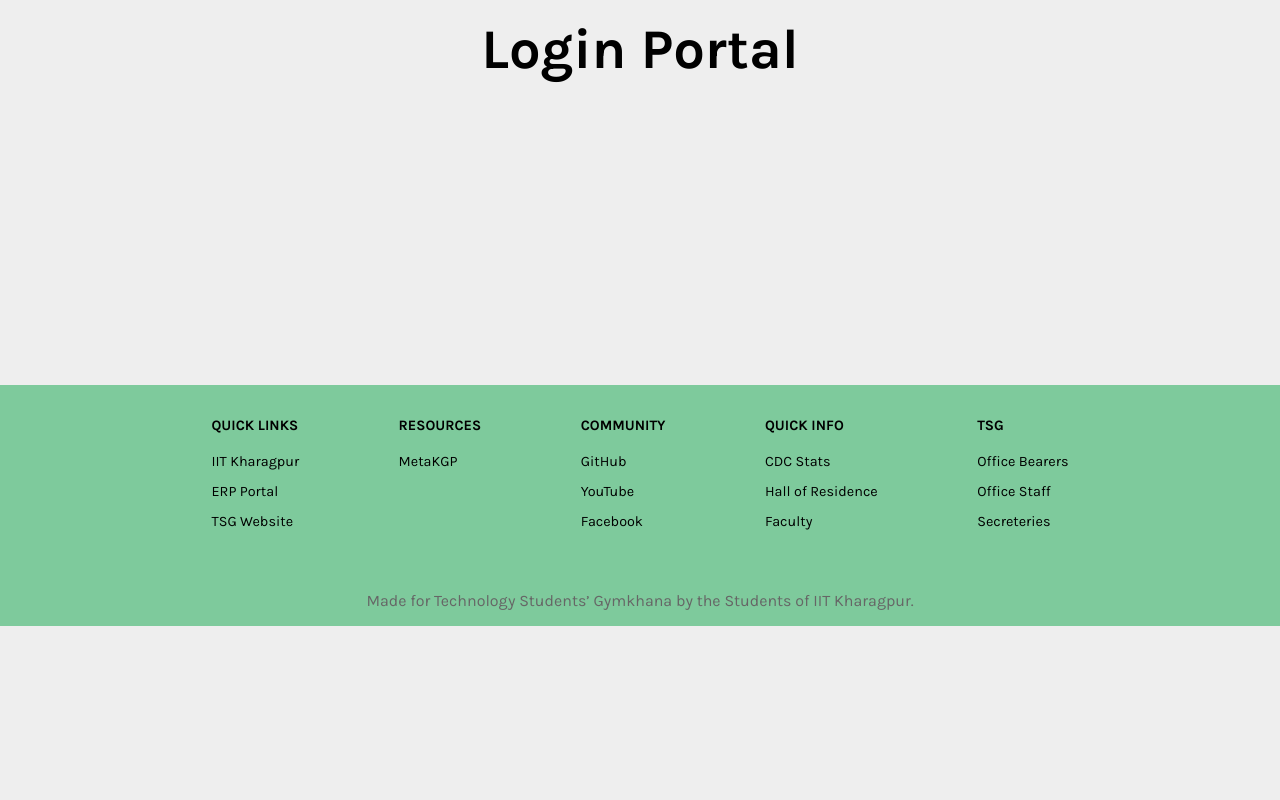
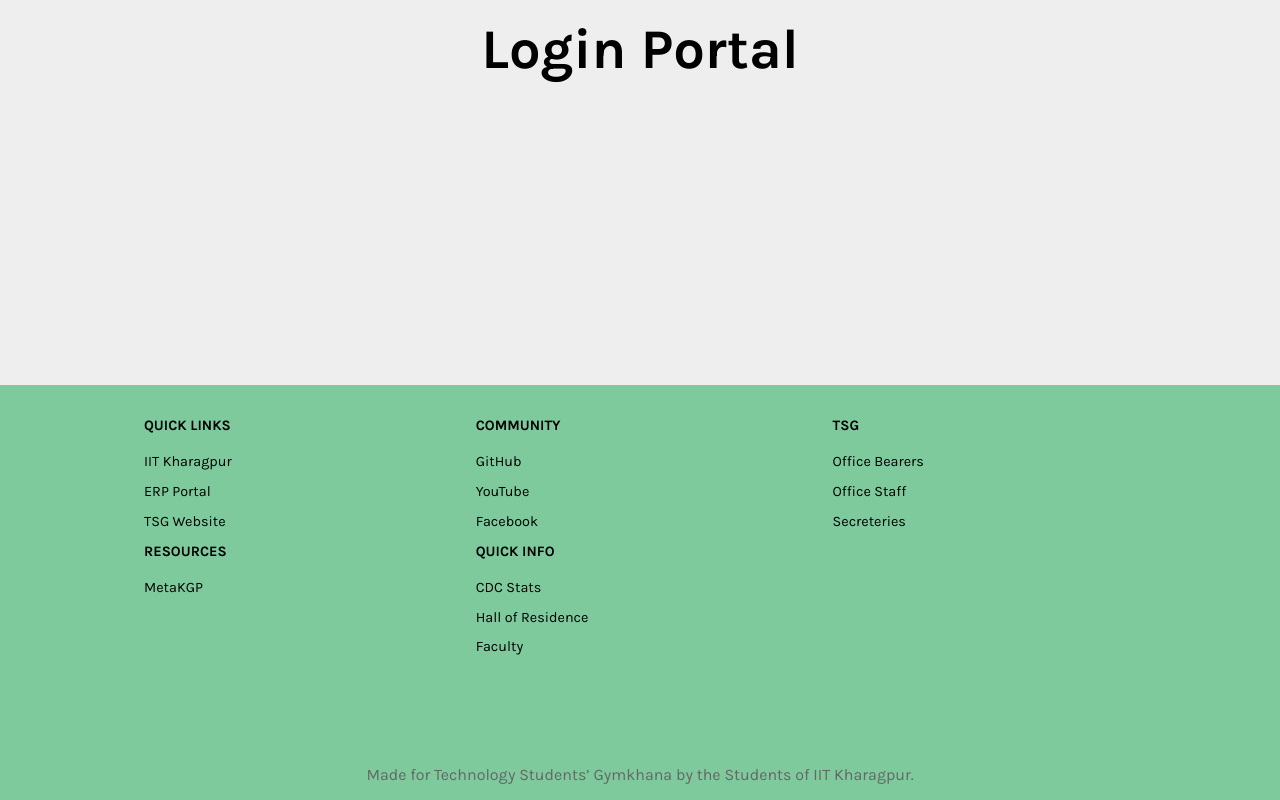
Before and after one commit to Hack-TeeEssGee/frontend, a React (Create React App) app: page / in a window 1280 px wide. Shown: the part 1935-2735 px from the top of the page. Before the commit the page ends 2561 px from the top, so only its background shows below. Built offline with nearby package versions, Linux system fonts and the light colour scheme.

Commit message:
fixed responsiveness

```diff
--- a/src/styles/_footer.scss
+++ b/src/styles/_footer.scss
@@ -50,15 +50,30 @@
   @include sm {
     nav {
       flex-direction: column;
-      text-align: center;
+      //text-align: center;
       width: 80vw;
+      height: 300px;
+      justify-content: flex-start;
+      flex-wrap: wrap;
+      .footer-column {
+        box-sizing: border-box;
+        max-width: 30%;
+      }
     }
   }
 
   @include md {
     nav {
+      flex-direction: column;
+      //text-align: center;
       width: 80vw;
-      justify-content: space-evenly;
+      justify-content: flex-start;
+      height: 300px;
+      flex-wrap: wrap;
+      .footer-column {
+        box-sizing: border-box;
+        max-width: 30%;
+      }
     }
   }
   &-title {
```
